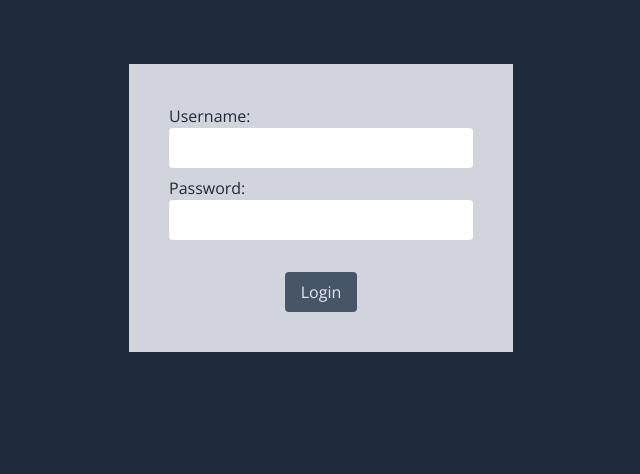
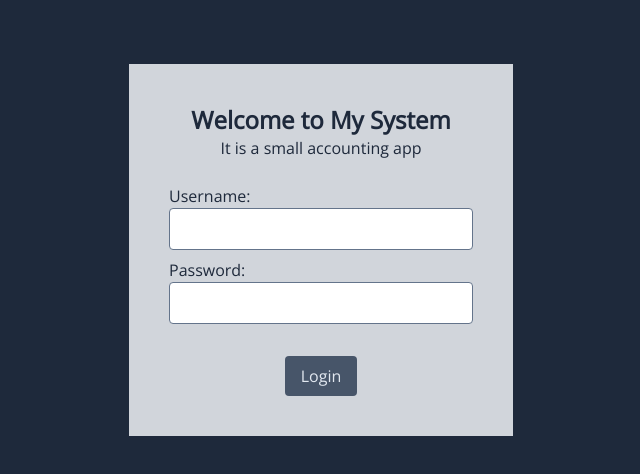
Before and after one commit to muhammetandic/vite-redux-toolkit, a React (Vite) app: page /login in a window 1280 px wide. Shown: the top 474 px of the page, without its empty margins (319-959 px from the left). Built offline with nearby package versions, Linux system fonts and the light colour scheme.

Commit message:
login page implemented

```diff
--- a/package.json
+++ b/package.json
@@ -9,11 +9,14 @@
     "preview": "vite preview"
   },
   "dependencies": {
+    "@hookform/resolvers": "^3.1.0",
     "@reduxjs/toolkit": "^1.9.5",
     "react": "^18.2.0",
     "react-dom": "^18.2.0",
+    "react-hook-form": "^7.43.9",
     "react-redux": "^8.0.5",
-    "react-router-dom": "^6.11.1"
+    "react-router-dom": "^6.11.1",
+    "zod": "^3.21.4"
   },
   "devDependencies": {
     "@types/react": "^18.2.6",
--- /dev/null
+++ b/src/components/Base/Button.jsx
@@ -0,0 +1,15 @@
+export const Button = (props) => {
+  const { className, children, onClick, ...rest } = props;
+  return (
+    <button
+      className={`bg-slate-600 text-slate-200 px-4 py-2 rounded
+        hover:transition duration-150 ease-in-out
+        active:transition-transform active:duration-0 transform active:scale-95
+        ${className}`}
+      onClick={onClick}
+      {...rest}
+    >
+      {children}
+    </button>
+  );
+};
--- /dev/null
+++ b/src/components/Base/Input.jsx
@@ -0,0 +1,27 @@
+import { forwardRef } from "react";
+
+const InputComponent = forwardRef((props, ref) => {
+  const { id, type, className, value, onChange, ...rest } = props;
+  return (
+    <input
+      className={`w-full p-2 rounded border border-slate-500
+        focus:outline-none focus:border focus:border-green-400 ${className}`}
+      id={id}
+      ref={ref}
+      type={type}
+      value={value}
+      onChange={onChange}
+      {...rest}
+    />
+  );
+});
+
+export const Input = forwardRef((props, ref) => {
+  const { error, ...rest } = props;
+  return (
+    <div>
+      <InputComponent {...rest} ref={ref} />
+      {error && <p className="text-sm text-red-500">{error.message}</p>}
+    </div>
+  );
+});
--- /dev/null
+++ b/src/components/Base/Spinner.jsx
@@ -0,0 +1,26 @@
+export const Spinner = () => {
+  return (
+    <div
+      role="status"
+      className="fixed top-0 left-0 right-0 bottom-0 w-full h-screen z-50 overflow-hidden bg-gray-700 opacity-75 flex flex-col items-center justify-center"
+    >
+      <svg
+        aria-hidden="true"
+        className="inline w-16 h-16 mr-2 text-gray-300 animate-spin fill-lime-600"
+        viewBox="0 0 100 101"
+        fill="none"
+        xmlns="http://www.w3.org/2000/svg"
+      >
+        <path
+          d="M100 50.5908C100 78.2051 77.6142 100.591 50 100.591C22.3858 100.591 0 78.2051 0 50.5908C0 22.9766 22.3858 0.59082 50 0.59082C77.6142 0.59082 100 22.9766 100 50.5908ZM9.08144 50.5908C9.08144 73.1895 27.4013 91.5094 50 91.5094C72.5987 91.5094 90.9186 73.1895 90.9186 50.5908C90.9186 27.9921 72.5987 9.67226 50 9.67226C27.4013 9.67226 9.08144 27.9921 9.08144 50.5908Z"
+          fill="currentColor"
+        />
+        <path
+          d="M93.9676 39.0409C96.393 38.4038 97.8624 35.9116 97.0079 33.5539C95.2932 28.8227 92.871 24.3692 89.8167 20.348C85.8452 15.1192 80.8826 10.7238 75.2124 7.41289C69.5422 4.10194 63.2754 1.94025 56.7698 1.05124C51.7666 0.367541 46.6976 0.446843 41.7345 1.27873C39.2613 1.69328 37.813 4.19778 38.4501 6.62326C39.0873 9.04874 41.5694 10.4717 44.0505 10.1071C47.8511 9.54855 51.7191 9.52689 55.5402 10.0491C60.8642 10.7766 65.9928 12.5457 70.6331 15.2552C75.2735 17.9648 79.3347 21.5619 82.5849 25.841C84.9175 28.9121 86.7997 32.2913 88.1811 35.8758C89.083 38.2158 91.5421 39.6781 93.9676 39.0409Z"
+          fill="currentFill"
+        />
+      </svg>
+      <span className="sr-only">Loading...</span>
+    </div>
+  );
+};
--- a/src/redux/store.js
+++ b/src/redux/store.js
@@ -1,13 +1,15 @@
-import { configureStore } from '@reduxjs/toolkit';
+import { configureStore } from "@reduxjs/toolkit";
 // import postsReducer from './postsSlice';
-import { todoApi } from '../services/todos';
+import { todoApi } from "../services/todos";
+import { authApi } from "../services/auth";
 
 export const store = configureStore({
   reducer: {
     [todoApi.reducerPath]: todoApi.reducer,
+    [authApi.reducerPath]: authApi.reducer,
     // counter: counterReducer,
     // posts: postsReducer,
   },
   middleware: (getDefaultMiddleware) =>
-    getDefaultMiddleware().concat(todoApi.middleware),
+    getDefaultMiddleware().concat(todoApi.middleware, authApi.middleware),
 });
--- /dev/null
+++ b/src/services/auth.js
@@ -0,0 +1,21 @@
+import { createApi, fetchBaseQuery } from "@reduxjs/toolkit/query/react";
+
+export const authApi = createApi({
+  reducerPath: "authApi",
+  baseQuery: fetchBaseQuery({
+    baseUrl: "https://antpos.onrender.com",
+  }),
+  tagTypes: ["Auth"],
+  endpoints: (builder) => ({
+    login: builder.mutation({
+      query: (body) => ({
+        url: "auth/login",
+        method: "POST",
+        headers: { "Content-Type": "application/json" },
+        body: body,
+      }),
+    }),
+  }),
+});
+
+export const { useLoginMutation } = authApi;
--- a/src/views/auth/Login.jsx
+++ b/src/views/auth/Login.jsx
@@ -1,50 +1,68 @@
-import { useState } from "react";
+import { Button } from "../../components/Base/Button";
+import { Input } from "../../components/Base/Input";
+import { useLoginMutation } from "../../services/auth";
+import { useForm } from "react-hook-form";
+import { z } from "zod";
+import { zodResolver } from "@hookform/resolvers/zod";
+import { Spinner } from "../../components/Base/Spinner";
+import { useNavigate } from "react-router-dom";
+
+const loginValidation = z.object({
+  username: z.string().min(1, "Username required."),
+  password: z.string().min(1, "Password required."),
+});
 
 export const Login = () => {
-  const [state, setState] = useState({
-    username: "",
-    password: "",
+  const [login, response] = useLoginMutation();
+  const navigate = useNavigate();
+  const {
+    register,
+    handleSubmit,
+    formState: { errors },
+  } = useForm({
+    resolver: zodResolver(loginValidation),
   });
 
-  const handleChange = (key) => (event) => {
-    setState({ ...state, [key]: event.target.value });
-  };
-
-  const handleSubmit = () => {
-    console.log(state);
+  if (response.status === "fulfilled") {
+    localStorage.setItem("accessToken", response.data.accessToken);
+    navigate("/");
+  }
+  const handleLogin = (data) => {
+    login(data);
   };
 
   return (
+    <>
+      {response.status === "pending" && <Spinner />}
       <div className="bg-gray-300 p-10 text-slate-800">
+        <form onSubmit={handleSubmit(handleLogin)}>
           <div>
+            <h2 className="text-2xl text-center font-bold">
+              Welcome to My System
+            </h2>
+            <p className="text-center mb-6">It is a small accounting app</p>
+          </div>
           <div className="mb-2">
             <div className="text-left">Username:</div>
-          <input
-            className="w-full p-2 rounded"
-            id="username"
+            <Input
               type="text"
-            value={state.username}
-            onChange={handleChange("username")}
+              {...register("username")}
+              error={errors.username}
             />
           </div>
           <div className="mb-8">
             <div>Password:</div>
-          <input
-            className="w-full p-2 rounded"
+            <Input
               type="password"
-            value={state.password}
-            onChange={handleChange("password")}
+              {...register("password")}
+              error={errors.password}
             />
           </div>
+          <div className="text-center">
+            <Button type="submit">Login</Button>
           </div>
-      <div className="text-center">
-        <button
-          className="bg-slate-600 text-slate-200 px-4 py-2 rounded"
-          onClick={handleSubmit}
-        >
-          Login
-        </button>
+        </form>
       </div>
-    </div>
+    </>
   );
 };
```
Also changed, not shown: 1 other file (tests, documents, lock files or other folders). Lines whose indentation alone changed are shown as unchanged.
